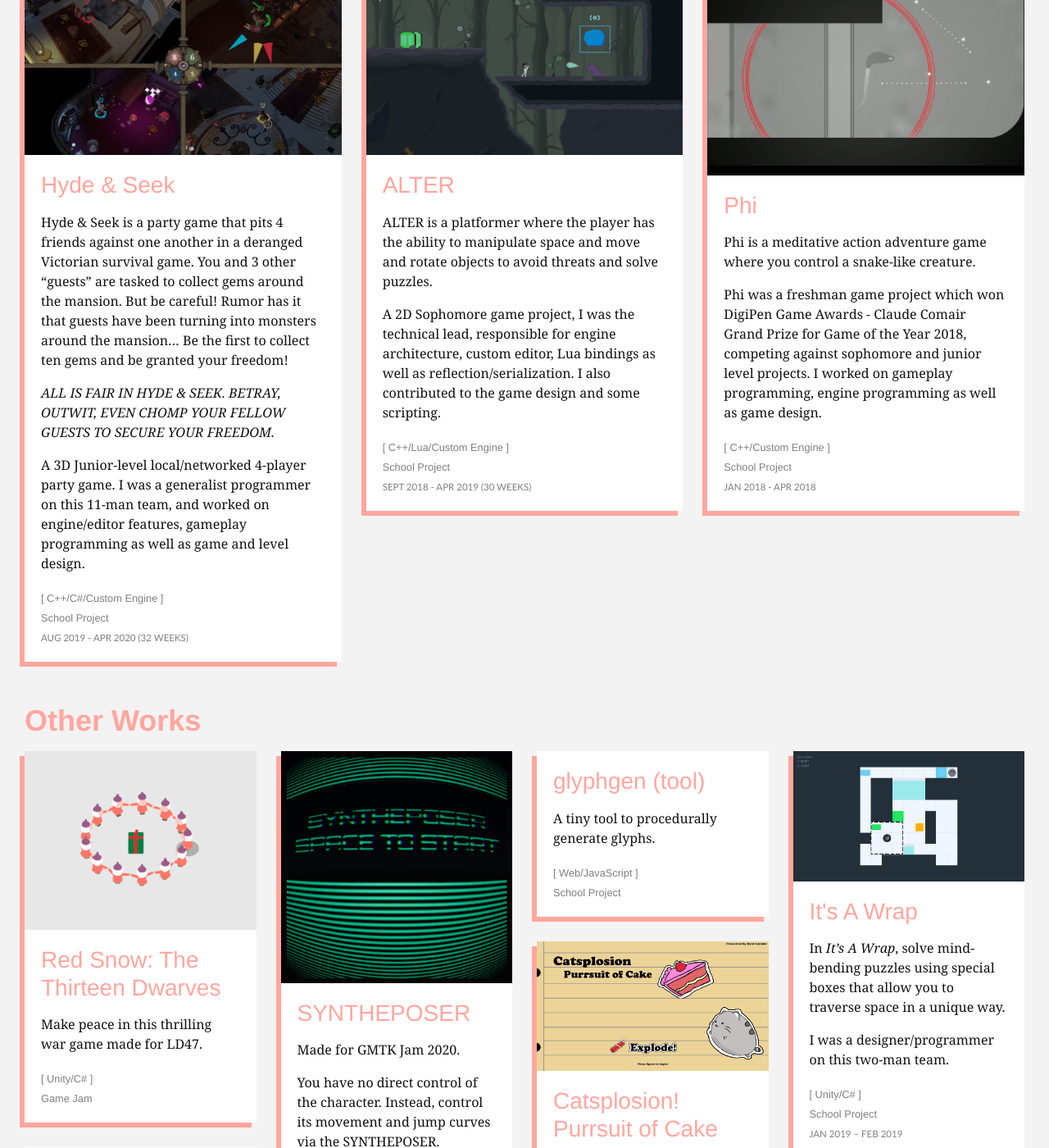
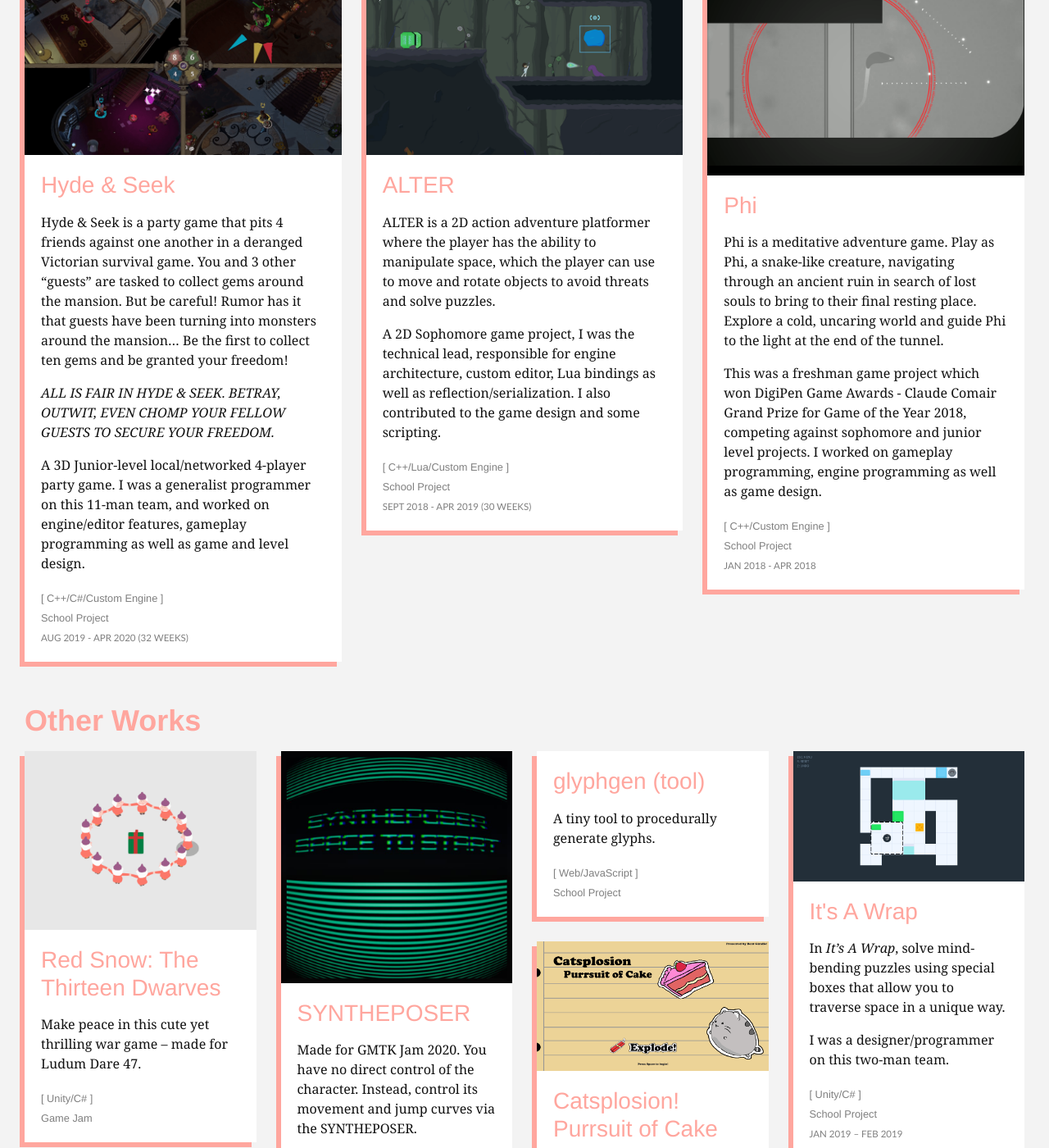
Before and after one commit to undefinist/undefinist.github.io, a Jekyll site: the page built from index.html, in a window 1280 px wide and 1400 px high, scrolled down 852 px. Shown: the whole window at 82% size. Built offline with Jekyll 4.4.1, drawn with Linux system fonts in a browser that asks for light colours; some web fonts are replaced.

Commit message:
minor changes

```diff
--- a/_data/games.yaml
+++ b/_data/games.yaml
@@ -67,8 +67,15 @@
   url: https://games.digipen.edu/games/phi
   cover: img/phi.png
   tool: C++/Custom Engine
-  desc: "Phi is a meditative action adventure game where you control a snake-like creature.\n\nPhi was a freshman game project which won DigiPen Game Awards - Claude Comair Grand Prize for
-Game of the Year 2018, competing against sophomore and junior level projects. I worked on gameplay programming, engine programming as well as game design."
+  desc:
+    Phi is a meditative adventure game. Play as Phi, a snake-like creature, navigating through an ancient ruin
+    in search of lost souls to bring to their final resting place.
+    Explore a cold, uncaring world and guide Phi to the light at the end of the tunnel.
+
+
+    This was a freshman game project which won DigiPen Game Awards - Claude Comair Grand Prize for
+    Game of the Year 2018, competing against sophomore and junior level projects.
+    I worked on gameplay programming, engine programming as well as game design.
   date: 2018-04-13
   interval: JAN 2018 - APR 2018
   type: School Project
@@ -116,8 +123,13 @@ Game of the Year 2018, competing against sophomore and junior level projects. I
   url: /alter
   cover: img/alter.png
   tool: C++/Lua/Custom Engine
-  desc: "ALTER is a platformer where the player has the ability to manipulate space and move and rotate objects to avoid threats and solve puzzles.\n\nA 2D Sophomore game project, I was the technical lead, responsible for engine architecture, custom
-editor, Lua bindings as well as reflection/serialization. I also contributed to the game design and some scripting."
+  desc:
+    ALTER is a 2D action adventure platformer where the player has the ability to manipulate space,
+    which the player can use to move and rotate objects to avoid threats and solve puzzles.
+
+
+    A 2D Sophomore game project, I was the technical lead, responsible for engine architecture, custom
+    editor, Lua bindings as well as reflection/serialization. I also contributed to the game design and some scripting.
   date: 2019-04-14
   interval: SEPT 2018 - APR 2019 (30 WEEKS)
   type: School Project
@@ -154,17 +166,18 @@ editor, Lua bindings as well as reflection/serialization. I also contributed to
   url: /hydeandseek
   cover: img/hydenseek.png
   tool: C++/C#/Custom Engine
-  desc: Hyde & Seek is a party game that pits 4 friends against one another in a deranged Victorian survival game.
-        You and 3 other "guests" are tasked to collect gems around the mansion.
-        But be careful! Rumor has it that guests have been turning into monsters around the mansion...
-        Be the first to collect ten gems and be granted your freedom!
+  desc:
+    Hyde & Seek is a party game that pits 4 friends against one another in a deranged Victorian survival game.
+    You and 3 other "guests" are tasked to collect gems around the mansion.
+    But be careful! Rumor has it that guests have been turning into monsters around the mansion...
+    Be the first to collect ten gems and be granted your freedom!
 
 
-        *ALL IS FAIR IN HYDE & SEEK. BETRAY, OUTWIT, EVEN CHOMP YOUR FELLOW GUESTS TO SECURE YOUR FREEDOM.*
+    *ALL IS FAIR IN HYDE & SEEK. BETRAY, OUTWIT, EVEN CHOMP YOUR FELLOW GUESTS TO SECURE YOUR FREEDOM.*
 
 
-        A 3D Junior-level local/networked 4-player party game. I was a generalist programmer on this 11-man team,
-        and worked on engine/editor features, gameplay programming as well as game and level design.
+    A 3D Junior-level local/networked 4-player party game. I was a generalist programmer on this 11-man team,
+    and worked on engine/editor features, gameplay programming as well as game and level design.
   date: 2019-09-01
   interval: AUG 2019 - APR 2020 (32 WEEKS)
   type: School Project
@@ -191,14 +204,12 @@ editor, Lua bindings as well as reflection/serialization. I also contributed to
   cover: img/syntheposer.jpg
   tool: Unity/C#
   desc: Made for GMTK Jam 2020.
-
-
-        You have no direct control of the character. Instead, control its movement and jump curves via the SYNTHEPOSER.
+    You have no direct control of the character. Instead, control its movement and jump curves via the SYNTHEPOSER.
   date: 2020-07-13
 
 - title: "Red Snow: The Thirteen Dwarves"
   url: https://undefinist.itch.io/13dwarves
   cover: img/13dwarves.png
   tool: Unity/C#
-  desc: Make peace in this thrilling war game made for LD47.
+  desc: Make peace in this cute yet thrilling war game -- made for Ludum Dare 47.
   date: 2020-10-05
```
